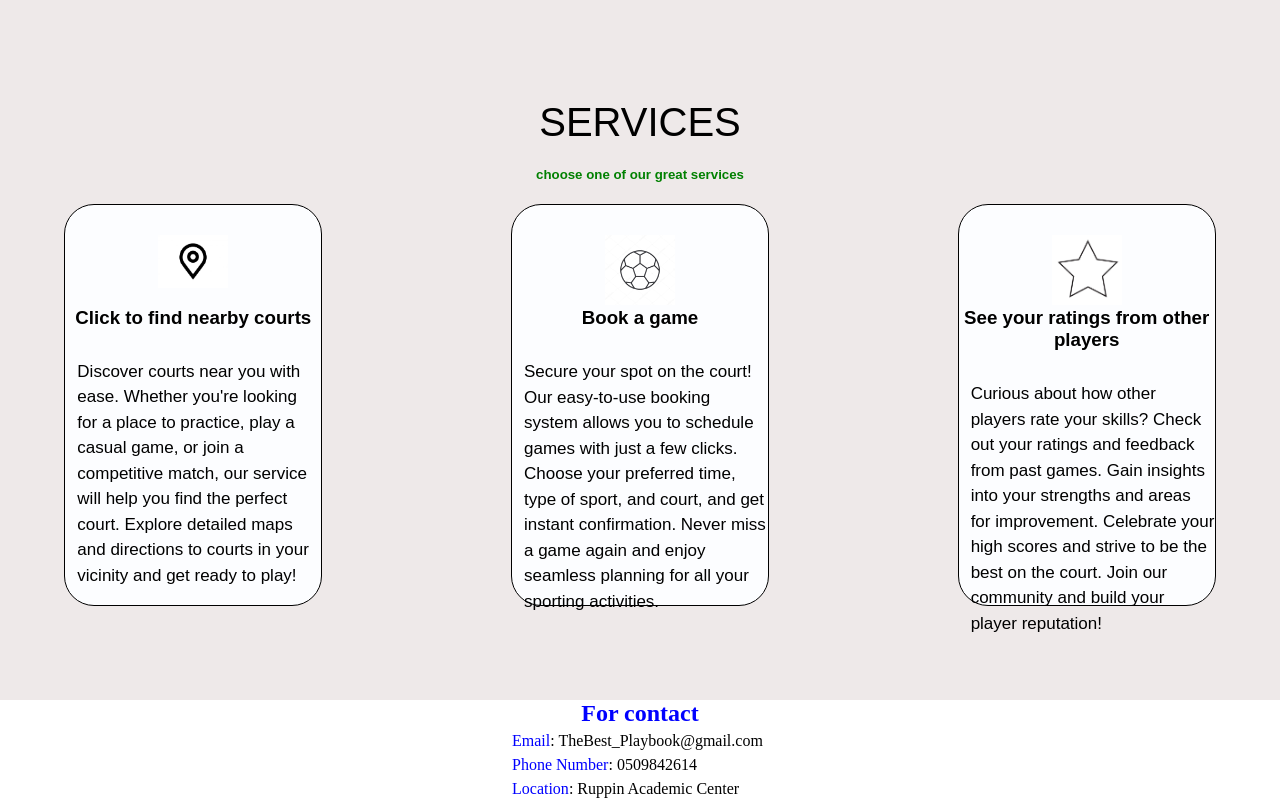
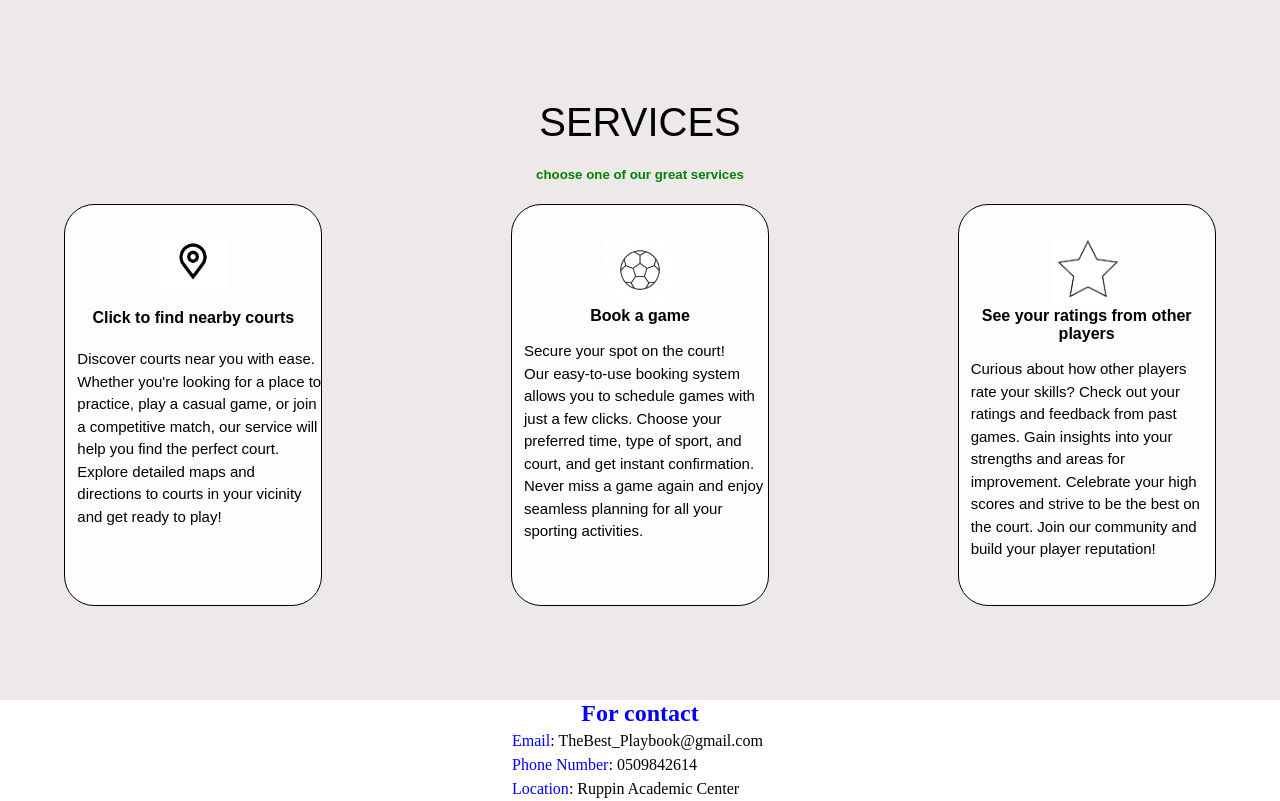
Before and after one commit to johnnoG/PlayBook, a PHP site: page /components/MainPage.html in a window 1280 px wide. Shown: the part 542-1343 px from the top of the page. Run offline with PHP 8.4, Linux system fonts and the light colour scheme.

Commit message:
services cube style

```diff
--- a/components/MainPage.html
+++ b/components/MainPage.html
@@ -40,7 +40,7 @@
             <!--TODO: will direct to relevnt ui-->
             <a href="#"><img src="../resources/GPS_Logo.jpg" /></a>
             <div>
-              <h3>Click to find nearby courts</h3>
+              <h4>Click to find nearby courts</h4>
               <p class="cube-info">
                 Discover courts near you with ease. Whether you're looking for a
                 place to practice, play a casual game, or join a competitive
@@ -54,7 +54,7 @@
           <div class="Sdiv">
             <!--TODO: will direct to relevnt ui-->
             <a href="#"><img src="../resources/Ball_Log.jpg" /></a>
-            <h3>Book a game</h3>
+            <h4>Book a game</h4>
             <p class="cube-info">
               Secure your spot on the court!<br />
               Our easy-to-use booking system allows you to schedule games with
@@ -67,7 +67,7 @@
           <div class="Sdiv">
             <!-- TODO: will direct to relevnt ui-->
             <a href="#"><img src="../resources/Star_Logo.jpg" /></a>
-            <h3>See your ratings from other players</h3>
+            <h4>See your ratings from other players</h4>
             <p class="cube-info">
               Curious about how other players rate your skills? Check out your
               ratings and feedback from past games. Gain insights into your
--- a/styles/MainPage.css
+++ b/styles/MainPage.css
@@ -197,10 +197,11 @@ fotter >div{
         text-align: left;
         margin-left: 12px;
         font-family: sans-serif;
-        font-size: 17px;
+        font-size: 15px;
         line-height: 1.5;
     }
 
-    .Sdiv > h3{
+    .Sdiv > h4{
         margin-top: 2px;
+        margin-bottom: 0px;
     }
```
